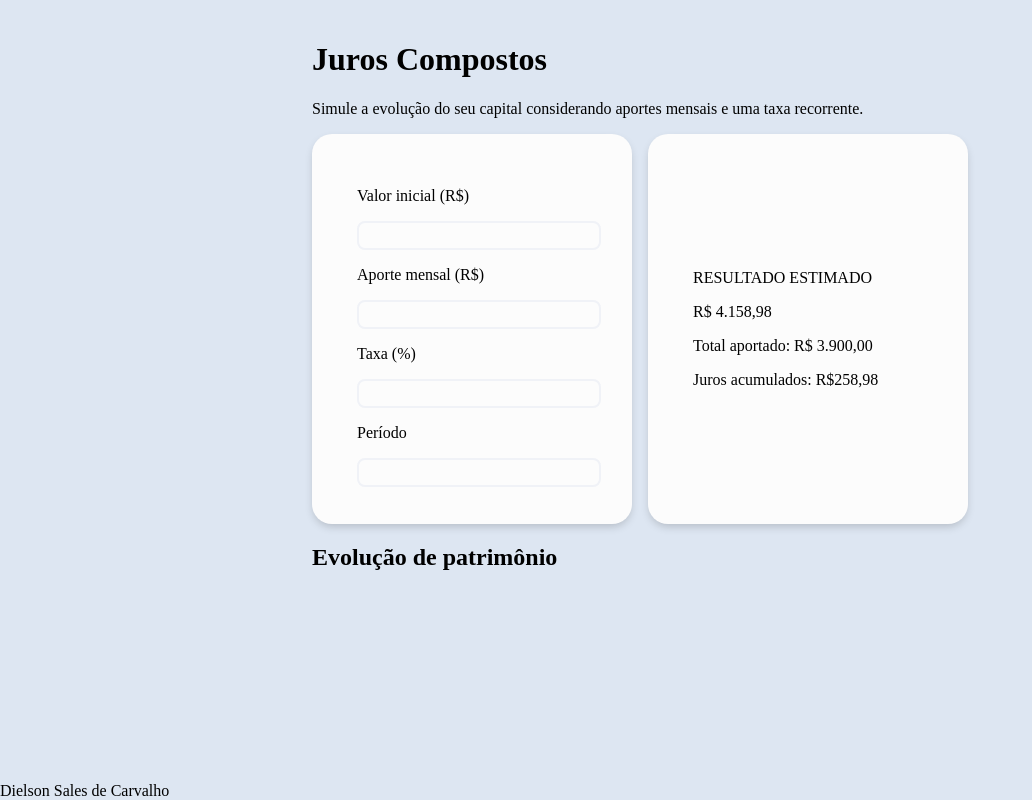
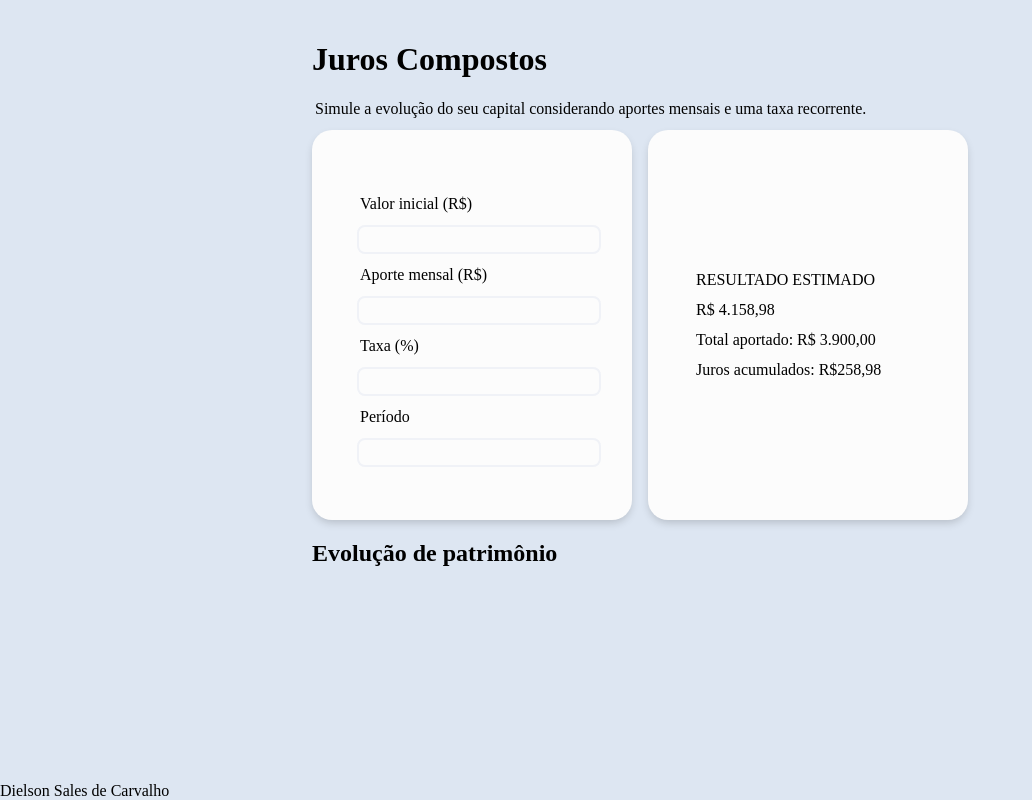
Before and after one commit to dielsonsales/JurosCompostos, a Next.js app: page / in a window 1280 px wide. Shown: the whole page, without its empty margins (0-1032 px from the left). Built offline with nearby package versions, Linux system fonts and the light colour scheme.

Commit message:
Adjust text margins

```diff
--- a/src/app/globals.css
+++ b/src/app/globals.css
@@ -2,6 +2,10 @@ html, body {
   height: 100dvh;
   margin: 0;
   background-color: rgb(221, 230, 242);
+}
+
+p {
+  margin: 12px 3px;
 }
 
 .title {
--- a/src/components/inputs/inputs.module.css
+++ b/src/components/inputs/inputs.module.css
@@ -1,3 +1,8 @@
+.inputsContainer {
+  display: flex;
+  flex-direction: column;
+}
+
 .input {
   border: solid;
   border-radius: 8px;
--- a/src/components/inputs/inputs.tsx
+++ b/src/components/inputs/inputs.tsx
@@ -2,7 +2,7 @@ import styles from "./inputs.module.css";
 
 export default function Inputs() {
   return (
-    <div>
+    <div className={styles.inputsContainer}>
       <p className="defaultText">Valor inicial (R$)</p>
       <input type="text" inputMode="decimal" className={styles.input} />
       <p className="defaultText">Aporte mensal (R$)</p>
```
